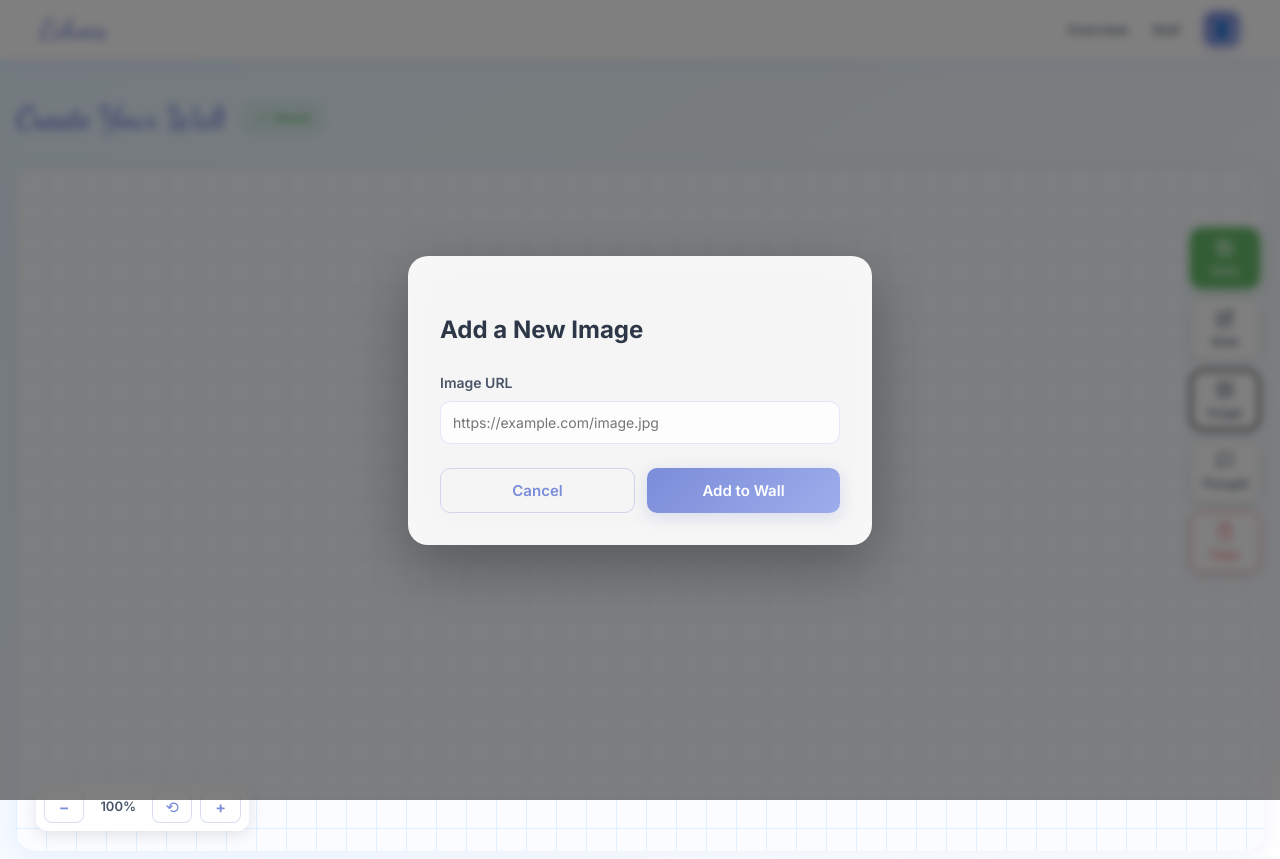
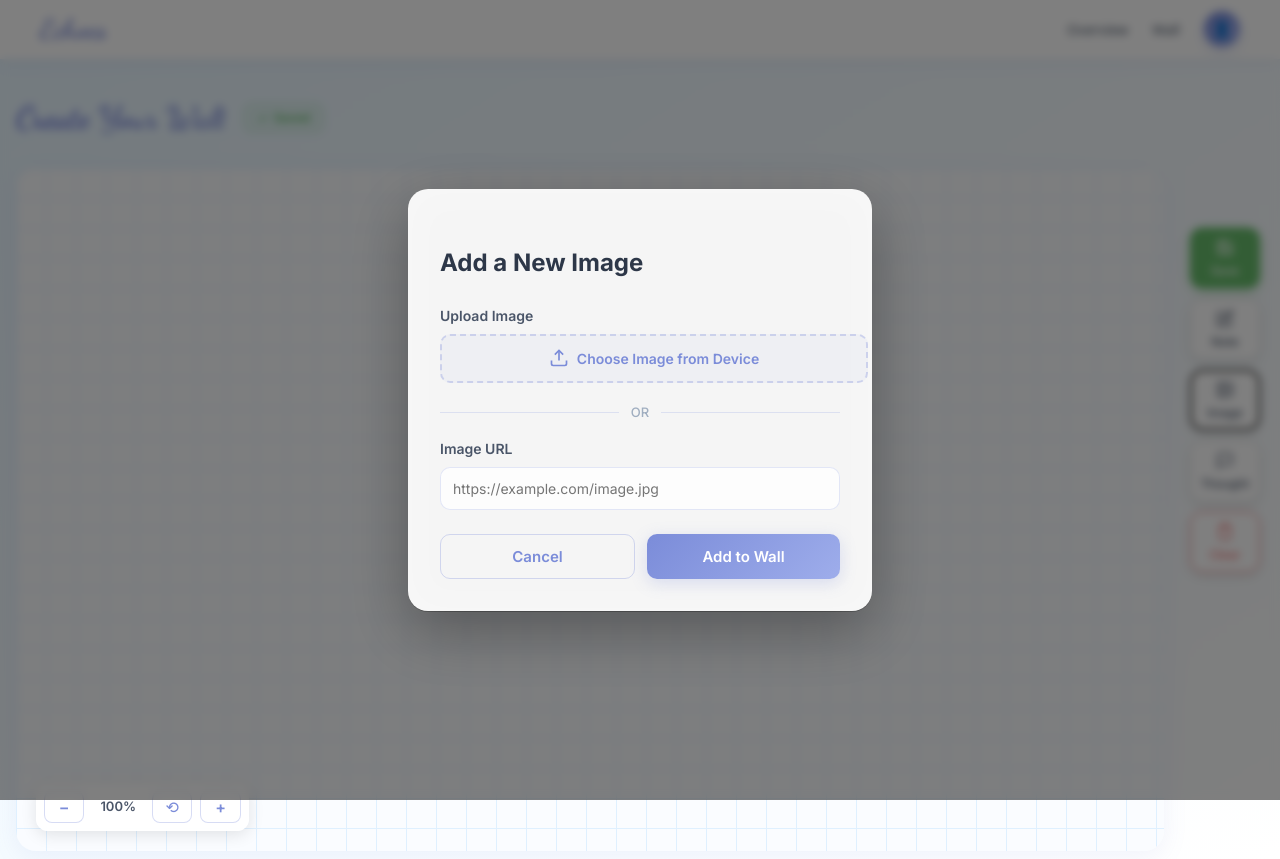
Before and after one commit to vanshverma17/EchoesWall, a React app in the folder frontend/: page /wall in a window 1280 px wide. Both pictures are taken after a click on the button "Image". Built offline with nearby package versions, Linux system fonts and the light colour scheme; the HTML template or start-up script is replaced by a standard one.

Commit message:
feat: enhance Wall component with image upload functionality and update Navbar and Overview styles

```diff
--- a/frontend/src/components/Navbar.jsx
+++ b/frontend/src/components/Navbar.jsx
@@ -8,7 +8,7 @@ const Navbar = () => {
       justifyContent: "space-between",
       alignItems: "center",
       padding: "8px 40px",
-      background: "rgba(255, 255, 255, 0.2)",
+      background: "rgba(255, 255, 255, 0.21)",
       backdropFilter: "blur(30px) saturate(200%) brightness(110%)",
       WebkitBackdropFilter: "blur(30px) saturate(200%) brightness(110%)",
       boxShadow: "0 1px 8px rgba(0, 0, 0, 0.04), 0 4px 16px rgba(123, 140, 217, 0.08)",
@@ -40,7 +40,7 @@ const Navbar = () => {
     profile: {
       width: "36px",
       height: "36px",
-      borderRadius: "10px",
+      borderRadius: "50%",
       background: "linear-gradient(135deg, #7b8cd9 0%, #9eadeb 100%)",
       display: "flex",
       alignItems: "center",
--- a/frontend/src/pages/Overview.jsx
+++ b/frontend/src/pages/Overview.jsx
@@ -48,7 +48,7 @@ const Overview = () => {
     avatar: {
       width: "38px",
       height: "38px",
-      borderRadius: "10px",
+      borderRadius: "50%",
       background: "linear-gradient(135deg, #7b8cd9 0%, #9eadeb 100%)",
       display: "flex",
       alignItems: "center",
--- a/frontend/src/pages/Wall.jsx
+++ b/frontend/src/pages/Wall.jsx
@@ -5,6 +5,7 @@ const Wall = () => {
   const [showModal, setShowModal] = useState(false);
   const [modalType, setModalType] = useState("");
   const [formData, setFormData] = useState({ text: "", url: "", color: "" });
+  const [uploadedFile, setUploadedFile] = useState(null);
   const [dragging, setDragging] = useState(null);
   const [dragOffset, setDragOffset] = useState({ x: 0, y: 0 });
   const draggingMetaRef = useRef(null);
@@ -16,23 +17,41 @@ const Wall = () => {
     setModalType(type);
     const defaultColor = type === "note" ? "#fff9c4" : "#ffffff";
     setFormData({ text: "", url: "", color: defaultColor });
+    setUploadedFile(null);
     setShowModal(true);
   };
 
   const closeModal = () => {
     setShowModal(false);
     setFormData({ text: "", url: "", color: "" });
+    setUploadedFile(null);
   };
 
   const handleSubmit = (e) => {
     e.preventDefault();
-    if (modalType === "image" && !formData.url) return;
+    if (modalType === "image" && !formData.url && !uploadedFile) return;
     if ((modalType === "note" || modalType === "thought") && !formData.text) return;
 
     const id = Date.now().toString(36) + Math.random().toString(36).slice(2, 8);
     const top = Math.floor(40 + Math.random() * 400);
     const left = Math.floor(40 + Math.random() * 600);
 
+    if (modalType === "image" && uploadedFile) {
+      const reader = new FileReader();
+      reader.onload = (event) => {
+        const newItem = {
+          id,
+          type: modalType,
+          top: `${top}px`,
+          left: `${left}px`,
+          src: event.target.result
+        };
+        setItems((s) => [...s, newItem]);
+        setSaved(false);
+        closeModal();
+      };
+      reader.readAsDataURL(uploadedFile);
+    } else {
       const newItem = {
         id,
         type: modalType,
@@ -44,6 +63,7 @@ const Wall = () => {
       setItems((s) => [...s, newItem]);
       setSaved(false);
       closeModal();
+    }
   };
 
   const removeItem = (id) => {
@@ -146,6 +166,14 @@ const Wall = () => {
     draggingMetaRef.current = null;
     elRef.current = null;
     setDragging(null);
+  };
+
+  const handleFileUpload = (e) => {
+    const file = e.target.files[0];
+    if (file && file.type.startsWith('image/')) {
+      setUploadedFile(file);
+      setFormData({ ...formData, url: "" });
+    }
   };
 
   const styles = {
@@ -299,6 +327,9 @@ const Wall = () => {
       borderRadius: "20px",
       overflow: "auto",
       boxShadow: "0 6px 24px rgba(123, 140, 217, 0.1)",
+      width: "calc(100% - 100px)",
+      height: "85%",
+      margin: "0",
     },
     canvas: {
       height: "100%",
@@ -562,6 +593,48 @@ const Wall = () => {
       fontSize: "15px",
       transition: "all 0.3s ease",
     },
+    uploadButton: {
+      width: "100%",
+      padding: "12px",
+      borderRadius: "10px",
+      border: "2px dashed rgba(123, 140, 217, 0.3)",
+      background: "rgba(123, 140, 217, 0.05)",
+      color: "#7b8cd9",
+      cursor: "pointer",
+      fontWeight: 600,
+      fontSize: "14px",
+      transition: "all 0.3s ease",
+      display: "flex",
+      alignItems: "center",
+      justifyContent: "center",
+      gap: "8px",
+    },
+    filePreview: {
+      marginTop: "12px",
+      padding: "12px",
+      borderRadius: "10px",
+      background: "rgba(102, 187, 106, 0.1)",
+      color: "#66bb6a",
+      fontSize: "13px",
+      fontWeight: 600,
+      display: "flex",
+      alignItems: "center",
+      gap: "8px",
+    },
+    divider: {
+      display: "flex",
+      alignItems: "center",
+      gap: "12px",
+      margin: "16px 0",
+      color: "#a0aec0",
+      fontSize: "13px",
+      fontWeight: 500,
+    },
+    dividerLine: {
+      flex: 1,
+      height: "1px",
+      background: "rgba(123, 140, 217, 0.2)",
+    },
   };
 
   return (
@@ -759,17 +832,53 @@ const Wall = () => {
               </h3>
               <form onSubmit={handleSubmit}>
                 {modalType === "image" ? (
+                  <>
+                    <div style={styles.formGroup}>
+                      <label style={styles.label}>Upload Image</label>
+                      <label htmlFor="file-upload" style={styles.uploadButton}>
+                        <svg width="20" height="20" viewBox="0 0 24 24" fill="none" stroke="currentColor" strokeWidth="2">
+                          <path d="M21 15v4a2 2 0 0 1-2 2H5a2 2 0 0 1-2-2v-4"/>
+                          <polyline points="17 8 12 3 7 8"/>
+                          <line x1="12" y1="3" x2="12" y2="15"/>
+                        </svg>
+                        Choose Image from Device
+                      </label>
+                      <input
+                        id="file-upload"
+                        type="file"
+                        accept="image/*"
+                        style={{display: "none"}}
+                        onChange={handleFileUpload}
+                      />
+                      {uploadedFile && (
+                        <div style={styles.filePreview}>
+                          <svg width="16" height="16" viewBox="0 0 24 24" fill="none" stroke="currentColor" strokeWidth="2">
+                            <polyline points="20 6 9 17 4 12"/>
+                          </svg>
+                          {uploadedFile.name}
+                        </div>
+                      )}
+                    </div>
+                    <div style={styles.divider}>
+                      <div style={styles.dividerLine}></div>
+                      <span>OR</span>
+                      <div style={styles.dividerLine}></div>
+                    </div>
                     <div style={styles.formGroup}>
                       <label style={styles.label}>Image URL</label>
                       <input
                         type="url"
                         style={styles.input}
                         value={formData.url}
-                      onChange={(e) => setFormData({ ...formData, url: e.target.value })}
+                        onChange={(e) => {
+                          setFormData({ ...formData, url: e.target.value });
+                          setUploadedFile(null);
+                        }}
                         placeholder="https://example.com/image.jpg"
-                      required
+                        disabled={!!uploadedFile}
                       />
                     </div>
+                  </>
                 ) : (
                   <>
                     <div style={styles.formGroup}>
```
Lines whose indentation alone changed are shown as unchanged.
